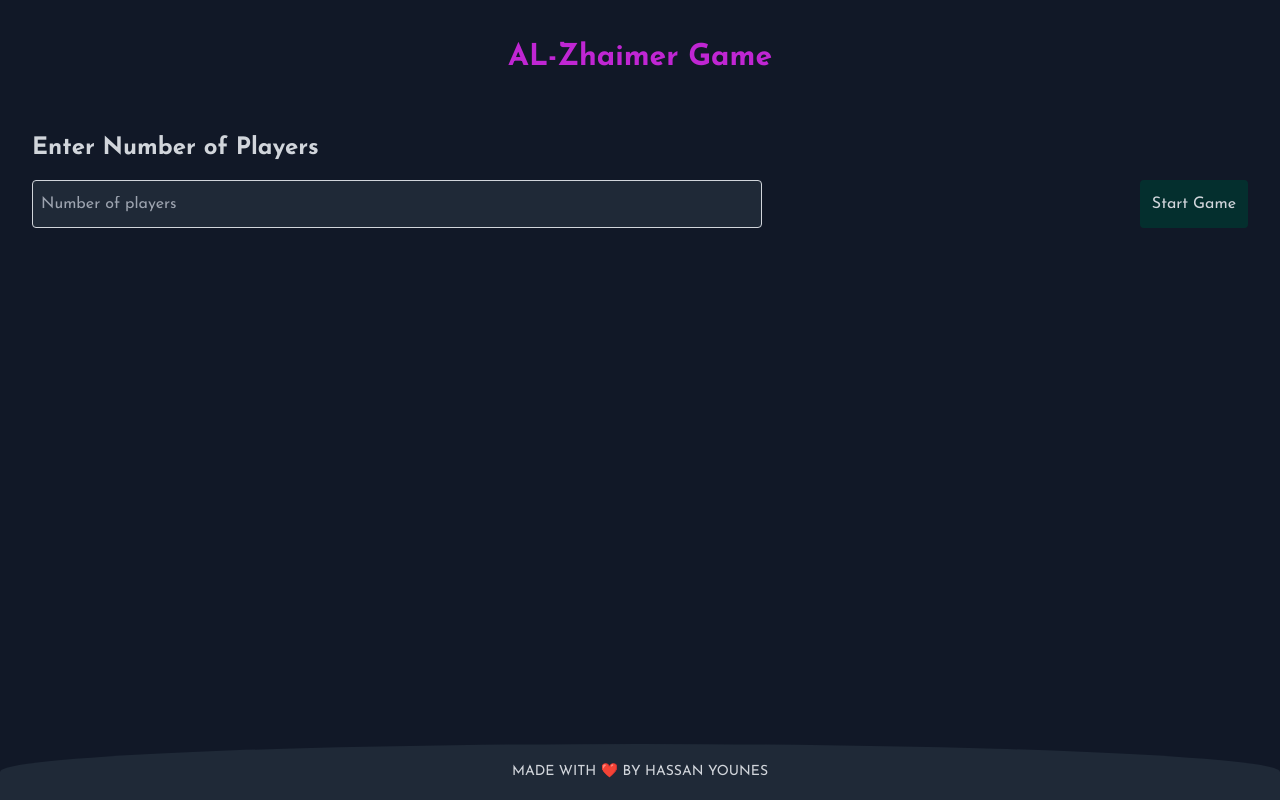
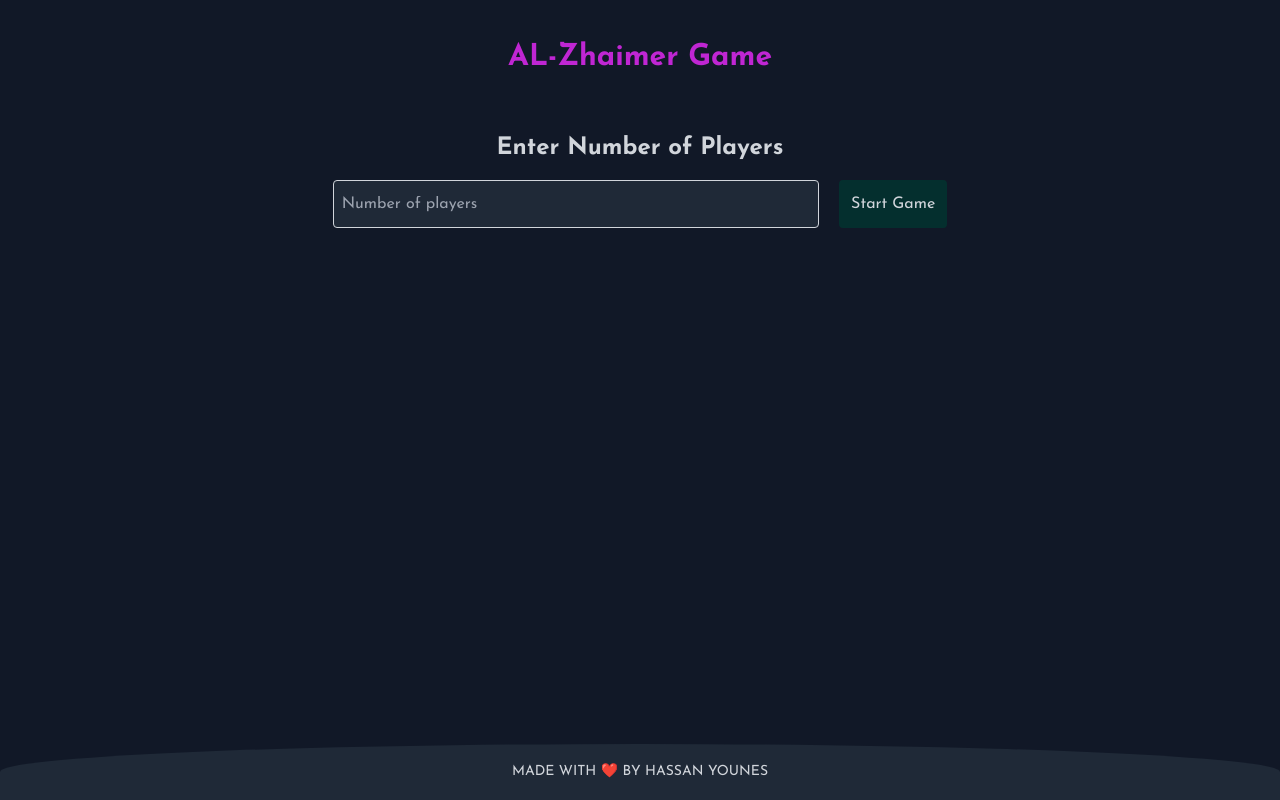
Before and after one commit to hassan-younes/AL-ZHEIMER, a React (Vite) app: page / in a window 1280 px wide. Built offline with nearby package versions, Linux system fonts and the light colour scheme; no server answers; the database is empty.

Commit message:
fixing bug

```diff
--- a/src/App.jsx
+++ b/src/App.jsx
@@ -37,18 +37,20 @@ const App = () => {
     <div className=" bg-gray-900 text-gray-300 overflow-x-hidden">
       <div className='max-w-[100vw] mx-auto  flex flex-col   font-display text-center  min-h-screen'>
         <div className='mt-10 mb-14   flex flex-col w-full items-center text-center'>
+            <a href="https://al-zheimer.vercel.app/">
 
-          <h1 className="text-3xl text-fuchsia-600 font-bold ">AL-Zhaimer Game</h1>
+          <h1 className="text-3xl hover:text-fuchsia-400 text-fuchsia-600 font-bold ">AL-Zhaimer Game</h1>
+            </a>
 
         </div>
         {step === 1 && (
-        <div className="flex flex-col w-full px-8 items-start mb-4 mt-0">
+        <div className="flex flex-col w-full px-8 items-center mb-4 mt-0">
             <h2 className="text-2xl font-bold mb-4">Enter Number of Players</h2>
-        <div className='flex w-full h-12 justify-between '>
+            <div className='flex w-full h-12 justify-center gap-5 '>
 
                 <input
                   type="text" // تغيير نوع الإدخال إلى نص
-              className="p-2 border border-gray-300 rounded mb-4 w-[60%] h-full bg-gray-800" // لون النص أسود
+                  className="p-2 border border-gray-300 rounded mb-4 w-[40%] h-full bg-gray-800" // لون النص أسود
                   placeholder="Number of players"
                   value={numPlayers}
                   onChange={handleNumPlayersChange}
--- a/src/components/GameScreen.jsx
+++ b/src/components/GameScreen.jsx
@@ -71,7 +71,7 @@ const GameScreen = ({ playerNames }) => {
   return (
     <div className="mt-4 px-8 w-screen">
       <h2 className="text-xl font-semibold mb-2">Game Scoreboard</h2>
-      <div className=" overflow-y-scroll w-full max-h-[70vw]">
+      <div className=" overflow-y-scroll w-full max-h-[65vw]">
         <div className="flex justify-between text-lg font-bold">
           {players.map((player, index) => (
             <div key={index} className="flex-1 text-center ">{player.name}</div>
```
Lines whose indentation alone changed are shown as unchanged.
